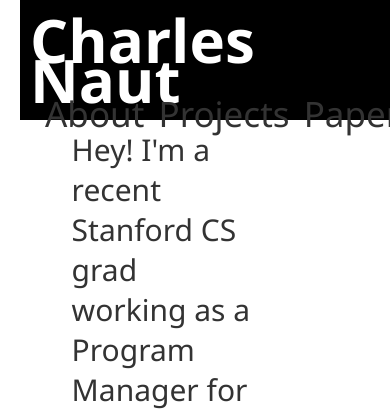
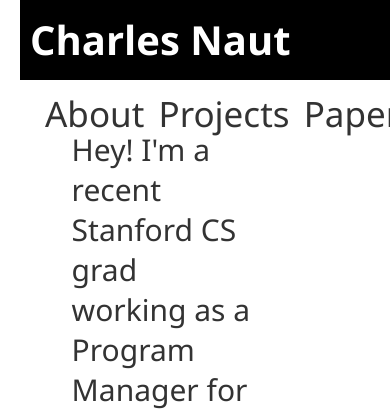
Before and after one commit to cnaut/charlesnaut.com-old, a Django app: page / in a window 390 px wide; the page is wider, and only the part inside the window is pictured. Shown: the top 410 px of that part. Run offline with Django 3.2, Linux system fonts and the light colour scheme.

Commit message:
Make header font smaller for smaller devices

```diff
--- a/charlesnaut/pages/static/css/main.css
+++ b/charlesnaut/pages/static/css/main.css
@@ -32,6 +32,10 @@ body * {
 }
 
 @media (max-width: 700px) {
+	#banner-name {
+		font-size: 40px;
+	}
+
 	#top-bar {
 		display: block;
 	}
```
